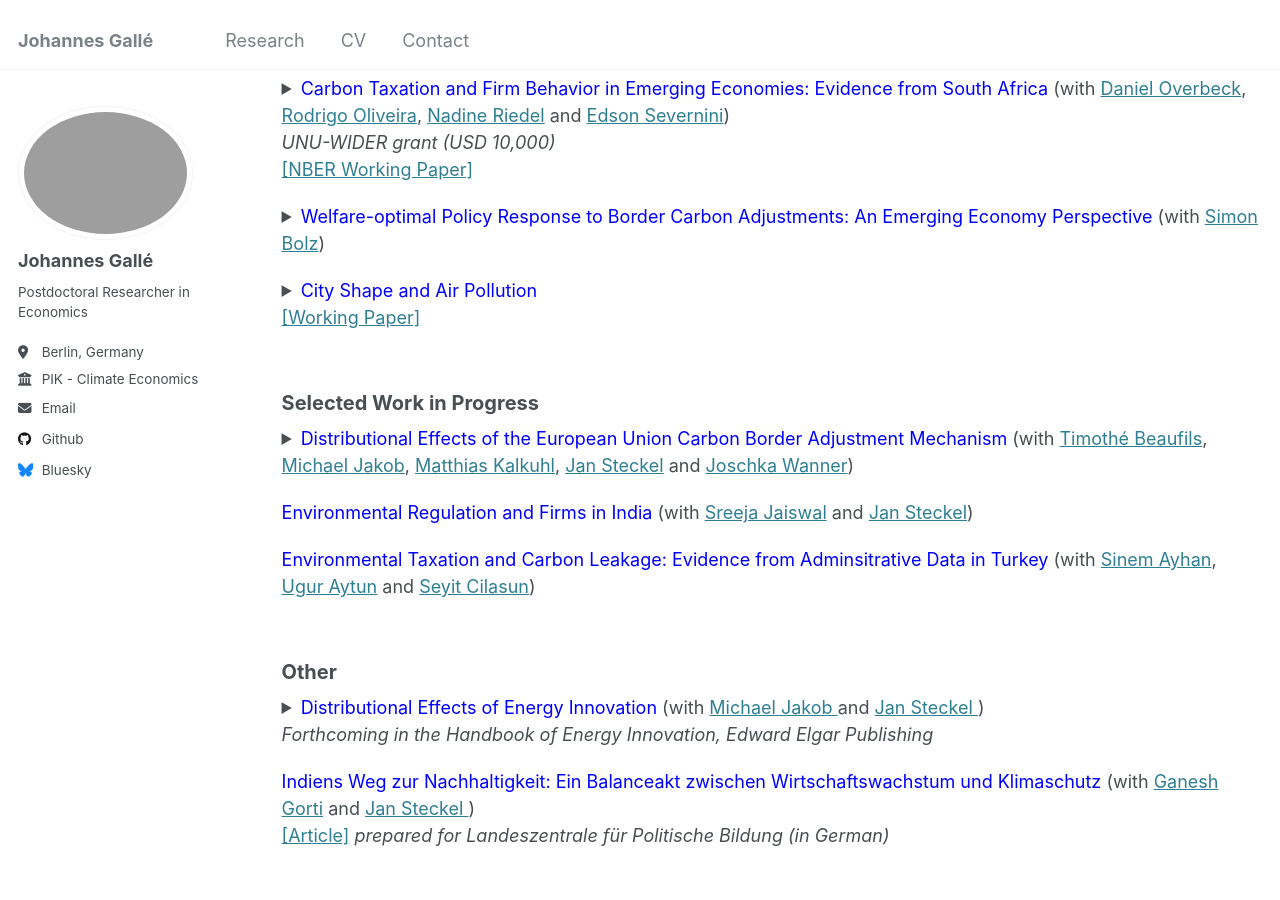
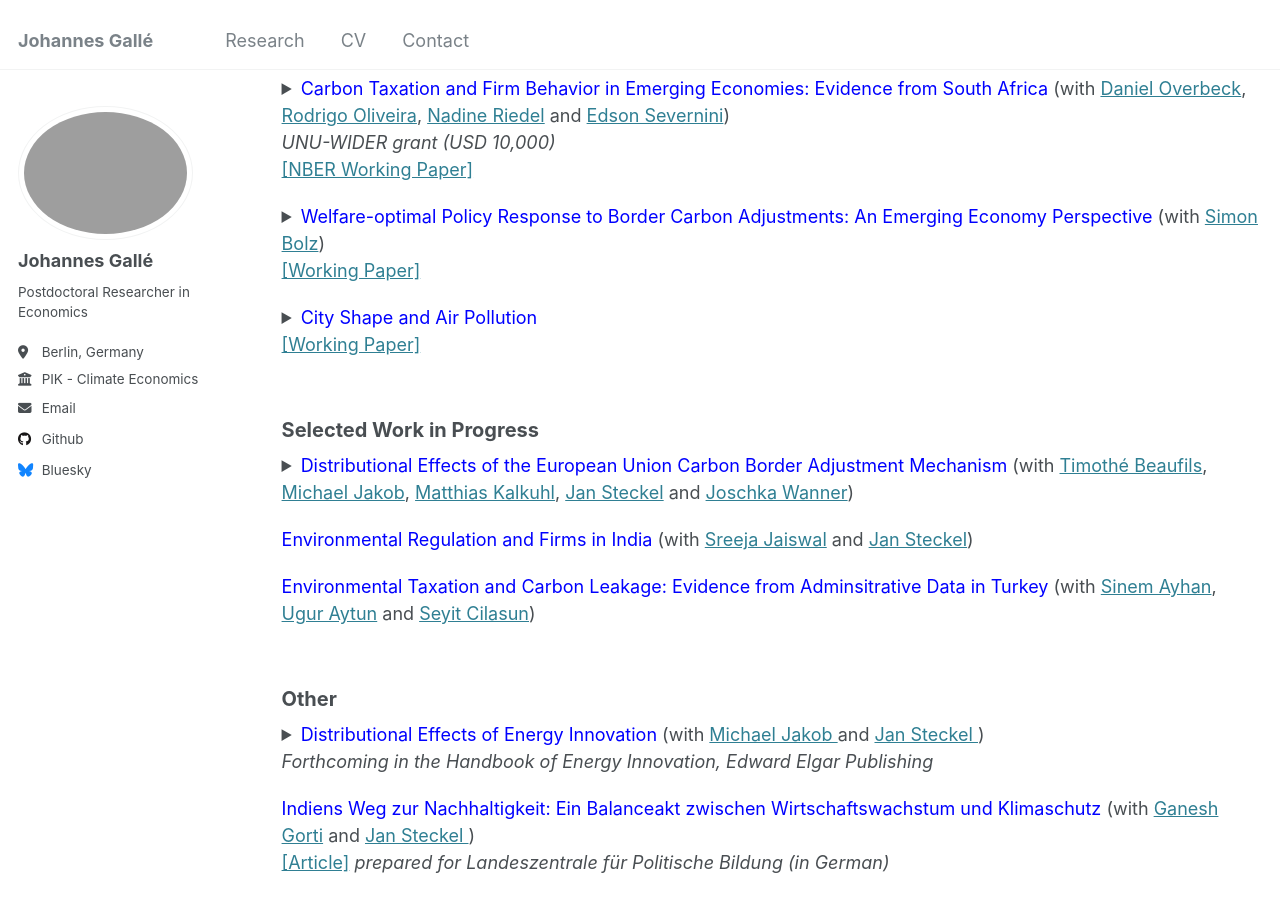
Before and after one commit to johannesgalle/johannesgalle.github.io, a Jekyll site: the page built from _pages/research.html, in a window 1280 px wide and 900 px high, scrolled down 463 px. Built offline with Jekyll 4.4.1, drawn with Linux system fonts in a browser that asks for light colours.

Commit message:
Update research.html

```diff
--- a/_pages/research.html
+++ b/_pages/research.html
@@ -104,6 +104,7 @@ show that this welfare smoothing effect is decreasing in productivity and thereb
 limiting the incentive to raise domestic carbon price in the least developed countries.
   </p>
 </details>
+ <a href="https://papers.ssrn.com/sol3/papers.cfm?abstract_id=5384325" target="_blank">[Working Paper]</a>
 <div style="height: 20px;"></div>
 
 <details>
```
